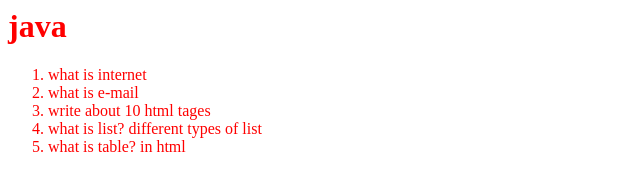
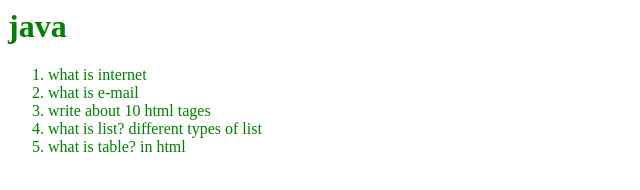
Before and after one commit to rameshreddy1996/htmlwebsite, a plain HTML site: page webtechnology.html in a window 1280 px wide. Shown: the whole page, without its empty margins (0-640 px from the left). Drawn offline with Linux system fonts and the light colour scheme.

Commit message:
change the color

```diff
--- a/webtechnology.html
+++ b/webtechnology.html
@@ -2,7 +2,7 @@
 <head>
 <title>list</title>
 </head>
-<body bgcolor="white" text="red">
+<body bgcolor="white" text="green">
 <h1>java</h1>
 <ol start="1">
     <li>what is internet</li>
```
